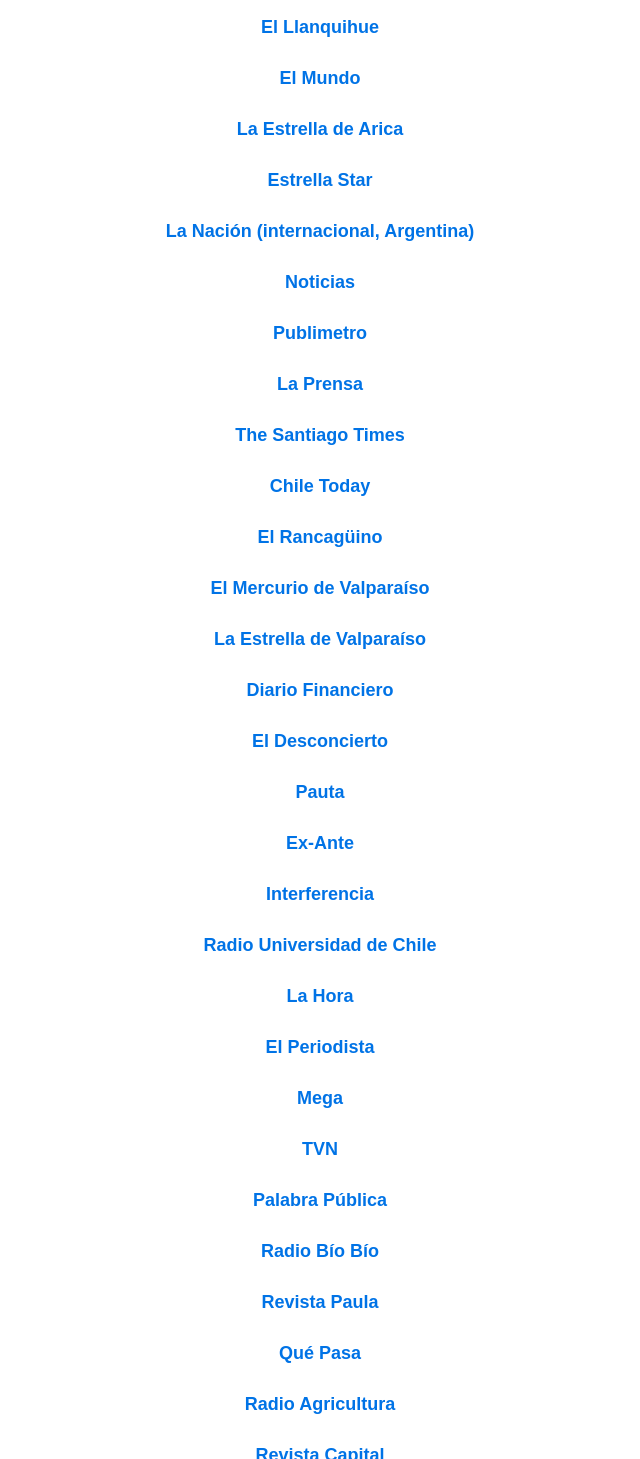
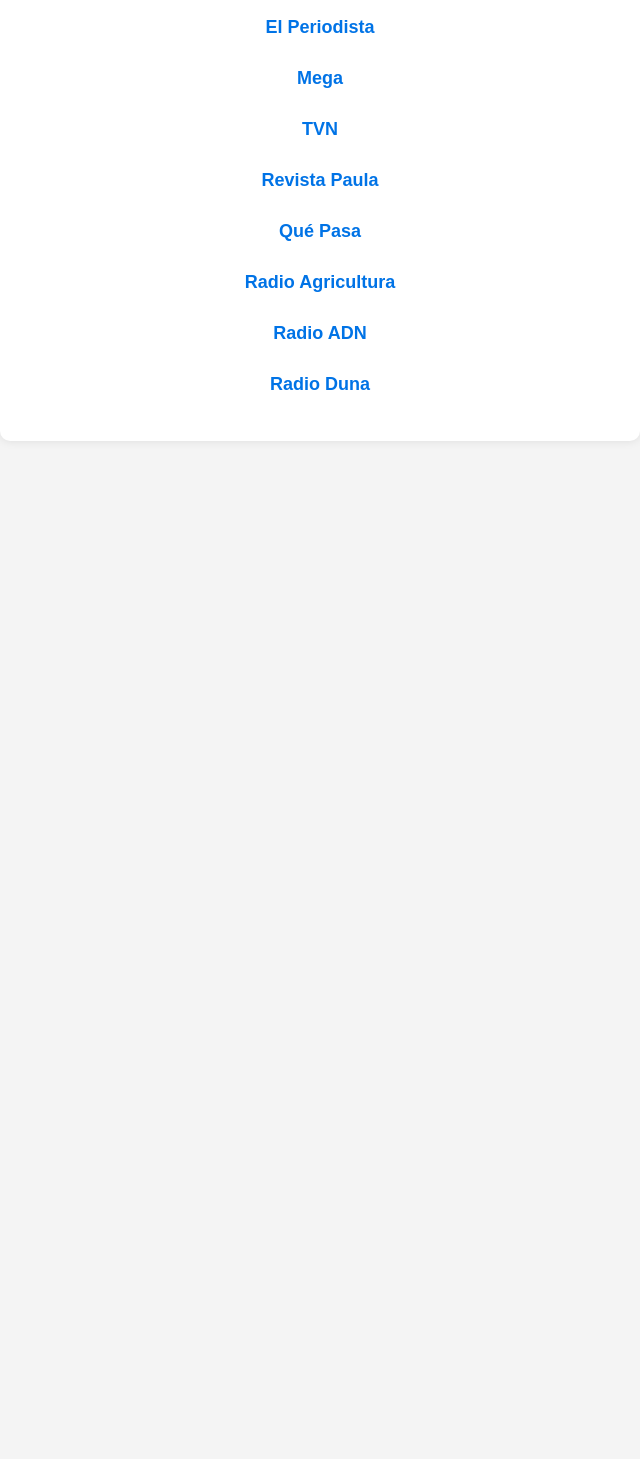
Before and after one commit to yhghuuygttt/Y, a plain HTML site: page index.html in a window 1280 px wide. Shown: the part 1341-2800 px from the top of the page, without its empty margins (320-960 px from the left). After the commit the page ends 1802 px from the top, so only its background shows below. Drawn offline with Linux system fonts and the light colour scheme.

Commit message:
Update index.html

```diff
--- a/index.html
+++ b/index.html
@@ -70,17 +70,14 @@
 <li><a href="https://www.cnnchile.com" target="_blank">CNN Chile</a></li>
 <li><a href="https://www.chilevision.cl" target="_blank">Chilevisión</a></li>
 <li><a href="https://www.cooperativa.cl" target="_blank">Cooperativa</a></li>
-<li><a href="https://www.elpinguino.com" target="_blank">El Pingüino</a></li>
-<li><a href="https://www.elsur.cl" target="_blank">El Sur</a></li>
-<li><a href="https://www.australvaldivia.cl" target="_blank">El Austral Valdivia</a></li>
-<li><a href="https://www.eldia.cl" target="_blank">El Día</a></li>
+
 <li><a href="https://www.eldinamo.cl" target="_blank">El Dínamo</a></li>
 <li><a href="https://www.elmercurio.com" target="_blank">El Mercurio</a></li>
-<li><a href="https://www.economiaynegocios.cl" target="_blank">Economía y Negocios</a></li>
+
 <li><a href="https://www.elmostrador.cl" target="_blank">El Mostrador</a></li>
 <li><a href="https://www.emol.com" target="_blank">Emol</a></li>
 <li><a href="https://www.lacuarta.com" target="_blank">La Cuarta</a></li>
-<li><a href="https://www.estrellaiquique.cl" target="_blank">La Estrella de Iquique</a></li>
+
 <li><a href="https://www.latercera.com" target="_blank">La Tercera</a></li>
 <li><a href="https://www.lasegunda.com" target="_blank">La Segunda</a></li>
 <li><a href="https://www.lun.com" target="_blank">LUN</a></li>
@@ -88,37 +85,26 @@
 <li><a href="https://www.soychile.cl" target="_blank">Soy Chile</a></li>
 <li><a href="https://www.theclinic.cl" target="_blank">The Clinic</a></li>
  <li><a href="https://www.elciudadano.com" target="_blank">El Ciudadano</a></li>
-<li><a href="https://www.ellanquihue.cl" target="_blank">El Llanquihue</a></li>
-<li><a href="https://www.elmundodiario.com" target="_blank">El Mundo</a></li>
-<li><a href="https://www.estrellaarica.cl" target="_blank">La Estrella de Arica</a></li>
-<li><a href="https://www.estrella.cl" target="_blank">Estrella Star</a></li>
+
 <li><a href="https://www.lanacion.com.ar" target="_blank">La Nación (internacional, Argentina)</a></li>
-<li><a href="https://www.noticias.cl" target="_blank">Noticias</a></li>
+
 <li><a href="https://www.publimetro.cl" target="_blank">Publimetro</a></li>
-<li><a href="https://www.laprensa.cl" target="_blank">La Prensa</a></li>
-<li><a href="https://www.santiagotimes.cl" target="_blank">The Santiago Times</a></li>
-<li><a href="https://www.chiletoday.cl" target="_blank">Chile Today</a></li>
-<li><a href="https://www.elrancaguino.cl" target="_blank">El Rancagüino</a></li>
-<li><a href="https://www.mercuriovalpo.cl" target="_blank">El Mercurio de Valparaíso</a></li>
-<li><a href="https://www.estrellavalpo.cl" target="_blank">La Estrella de Valparaíso</a></li>
-<li><a href="https://www.df.cl" target="_blank">Diario Financiero</a></li>
+
+
 <li><a href="https://www.eldesconcierto.cl" target="_blank">El Desconcierto</a></li>
-<li><a href="https://www.pauta.cl" target="_blank">Pauta</a></li>
+
 <li><a href="https://www.ex-ante.cl" target="_blank">Ex-Ante</a></li>
 <li><a href="https://www.interferencia.cl" target="_blank">Interferencia</a></li>
-<li><a href="https://www.radio.uchile.cl" target="_blank">Radio Universidad de Chile</a></li>
+
 <li><a href="https://www.lahora.cl" target="_blank">La Hora</a></li>
 <li><a href="https://www.elperiodista.cl" target="_blank">El Periodista</a></li>
 <li><a href="https://www.mega.cl" target="_blank">Mega</a></li>
 <li><a href="https://www.tvn.cl" target="_blank">TVN</a></li>
-<li><a href="https://www.palabrapublica.uchile.cl" target="_blank">Palabra Pública</a></li>
-<li><a href="https://www.radiobiobio.cl" target="_blank">Radio Bío Bío</a></li>
+
 <li><a href="https://www.paula.cl" target="_blank">Revista Paula</a></li>
 <li><a href="https://www.quepasa.cl" target="_blank">Qué Pasa</a></li>
 <li><a href="https://www.radioagricultura.cl" target="_blank">Radio Agricultura</a></li>
-<li><a href="https://www.revistacapital.cl" target="_blank">Revista Capital</a></li>
-<li><a href="https://www.caras.cl" target="_blank">Revista Caras</a></li>
-<li><a href="https://www.cosas.cl" target="_blank">Revista Cosas</a></li>
+
 <li><a href="https://www.adnradio.cl" target="_blank">Radio ADN</a></li>
 <li><a href="https://www.duna.cl" target="_blank">Radio Duna</a></li>
 
```
